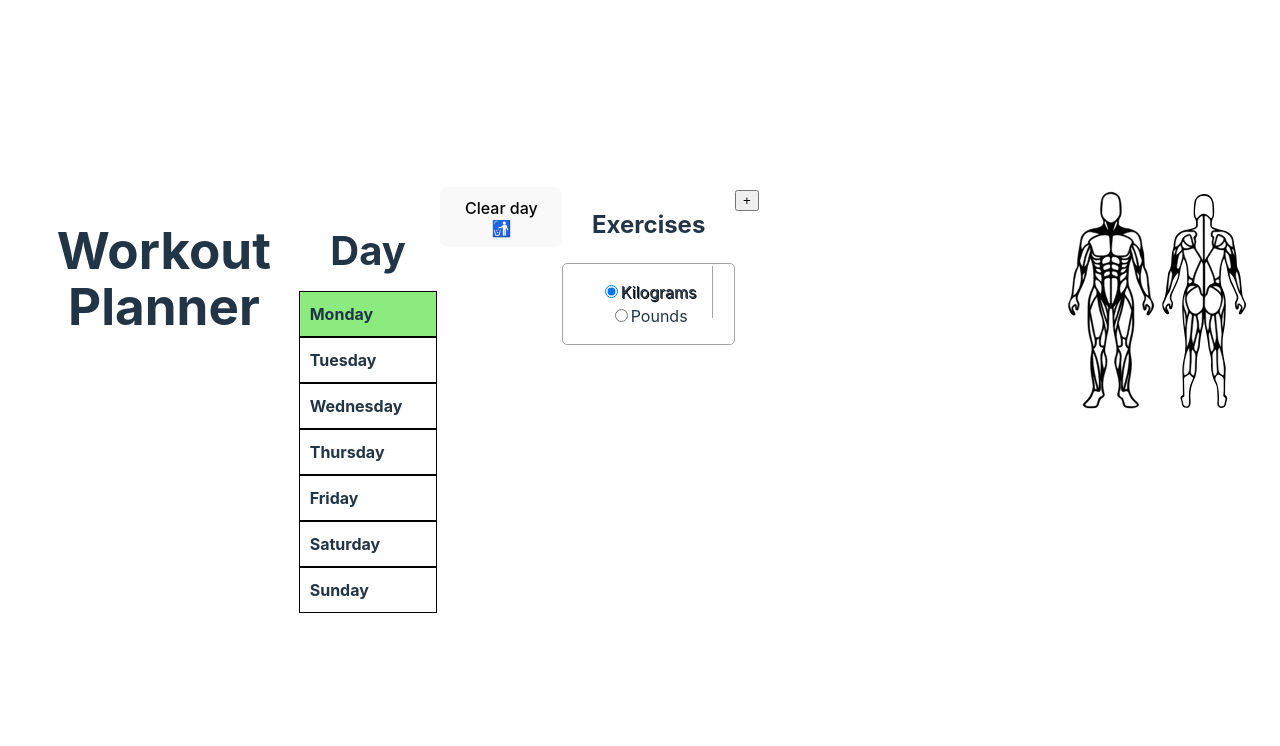
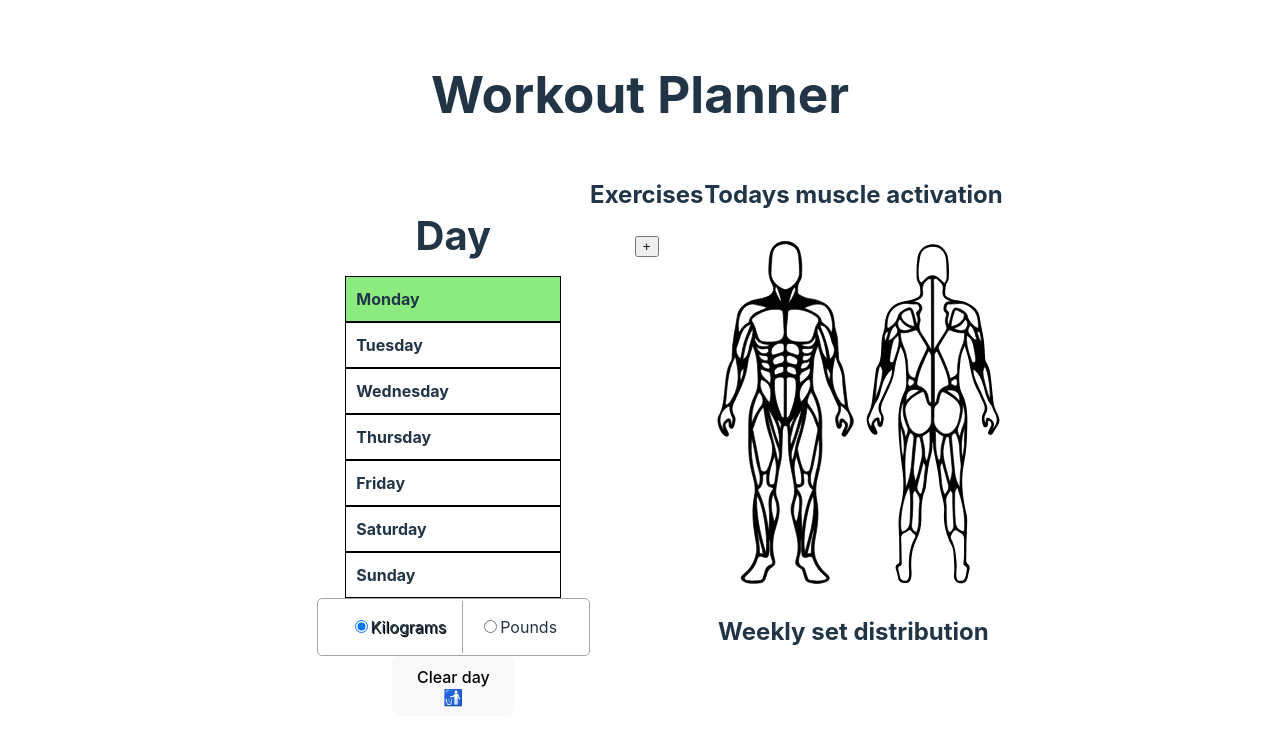
Before and after one commit to simon-s-99/workout-planner, a React (Vite) app: page / in a window 1280 px wide. Shown: the top 746 px of the page. Built offline with nearby package versions, Linux system fonts and the light colour scheme.

Commit message:
Base visual layout and structure of workout-planner (#41)
* Base visual layout and structure of workout-planner

* App.tsx | changed <nav> tag to <menu>

```diff
--- a/src/App.css
+++ b/src/App.css
@@ -6,6 +6,11 @@
 }
 
 .App {
+  display: flex;
+  flex-direction: column;
+}
+
+main {
   display: flex;
   flex-direction: row;
 }
--- a/src/App.tsx
+++ b/src/App.tsx
@@ -13,10 +13,6 @@ import ClearDay from "./components/ClearDay";
 const App: React.FC = () => {
   const [weightUnit, setWeightUnit] = useState<Unit>("kilograms");
 
-  /*
-    Change name of this variable
-    "data" means nothing in this context
-  */
   const [exerciseData, setExerciseData] = useState<ExerciseObject[]>([]);
 
   // Currently selected weekday, initialized to "Monday" in case we want a start value.
@@ -64,34 +60,38 @@ const App: React.FC = () => {
 
   return (
     <div className="App">
+      <header>
         <h1>Workout Planner</h1>
+      </header>
+
+      <main>
+        <menu>
           <WeekdayPicker
             selectedWeekday={selectedWeekday}
             setSelectedWeekday={setSelectedWeekday}
+          />
+          <UnitsPicker
+            setWeightUnits={setWeightUnit}
+            getExerciseData={getExerciseData}
           />
           <ClearDay
             getExerciseData={getExerciseData}
             selectedWeekday={selectedWeekday}
           />
+        </menu>
 
+        <section>
+          <h2>Exercises</h2>
           <Exercise
             weightUnit={weightUnit}
             weekday={selectedWeekday}
             exerciseData={exerciseData}
             getExerciseData={getExerciseData}
           />
-      <div>
-        <h2>Exercises</h2>
-        <UnitsPicker
-          setWeightUnits={setWeightUnit}
-          getExerciseData={getExerciseData}
-        />
-      </div>
 
           {/* The code below shows the "normal" interface with exercise names,
           sets, reps & weight or the add exercise interface where the user
           can pick exercises to add to their program. (Uses ternary operator for brevity.)*/}
-      <main>
           {showAddExerciseMenu ? (
             <div className="AddExerciseMenu">
               {AddExerciseOrGoBackButton}
@@ -103,15 +103,21 @@ const App: React.FC = () => {
           ) : (
             <div className="AddExerciseMenu">{AddExerciseOrGoBackButton}</div>
           )}
-      </main>
+        </section>
 
-      <PieChart exerciseData={exerciseData} getExerciseData={getExerciseData} />
-
+        <aside>
+          <h2>Todays muscle activation</h2>
           <MuscleAnatomyChart
             weekday={selectedWeekday}
             weekExerciseListLength={exerciseData.length}
           />
+
+          <h2>Weekly set distribution</h2>
+          <PieChart exerciseData={exerciseData} getExerciseData={getExerciseData} />
+        </aside>
+      </main>
     </div>
   );
 };
+
 export default App;
```
Lines whose indentation alone changed are shown as unchanged.
